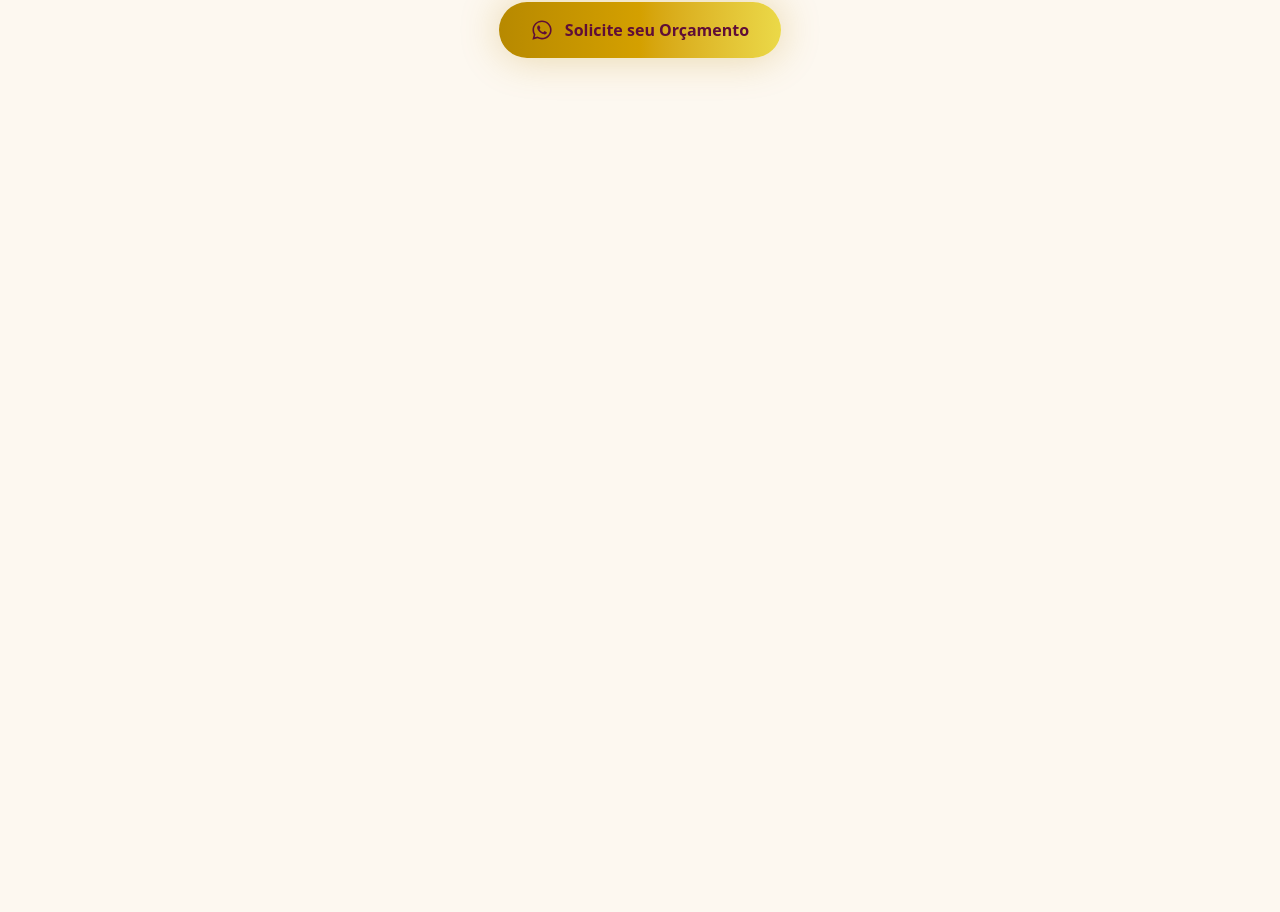
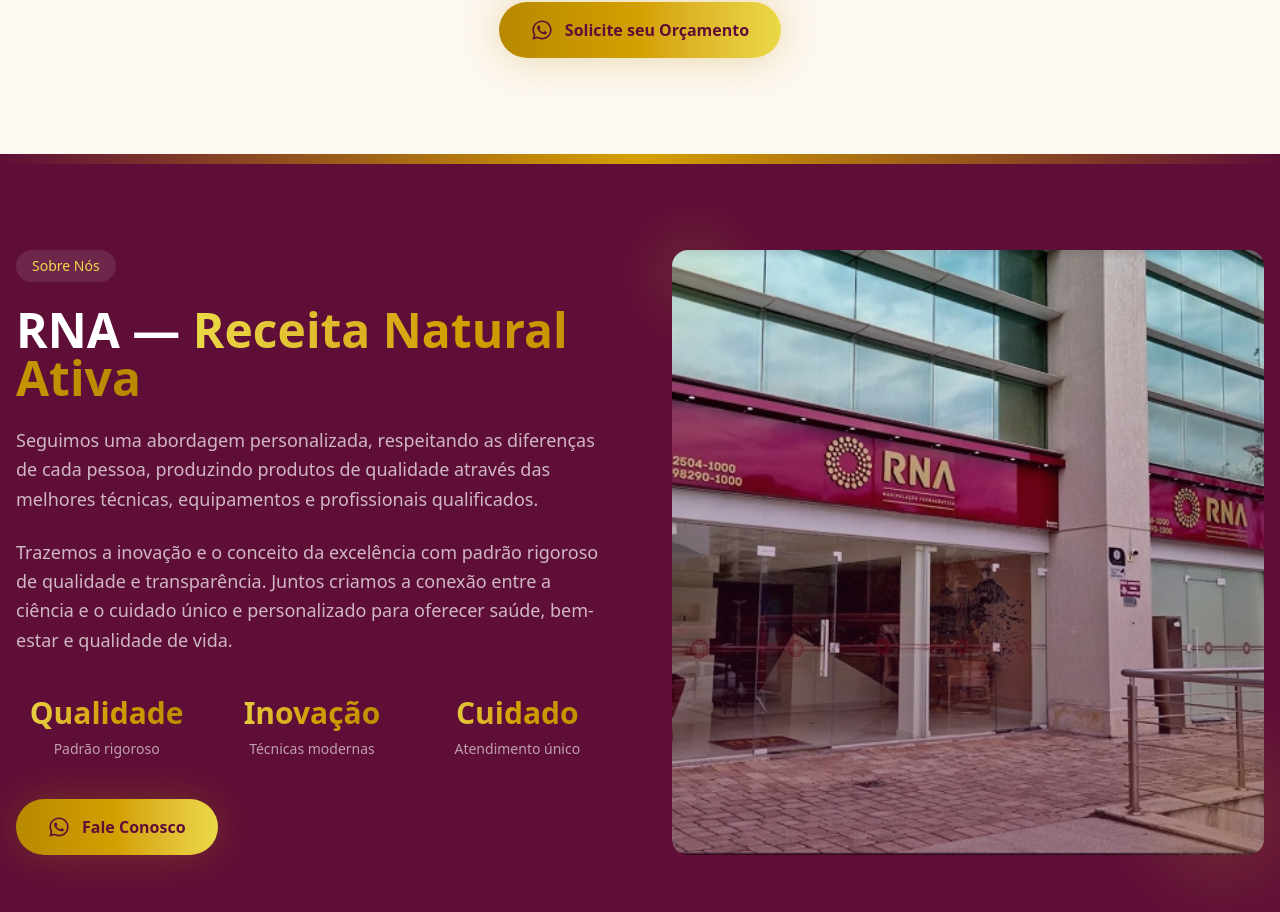
Before and after one commit to leonardofrizzi/rnamanipulacao-website, a Next.js app: page / in a window 1280 px wide. Shown: the part 1734-2646 px from the top of the page. Before the commit the page ends 1888 px from the top, so only its background shows below. Built offline with nearby package versions, Linux system fonts and the light colour scheme; a web font is replaced by a local one.

Commit message:
feat: add about section

```diff
--- a/src/app/page.tsx
+++ b/src/app/page.tsx
@@ -1,5 +1,5 @@
 import { Navbar } from '@/components/layout'
-import { Hero, Services } from '@/components/sections'
+import { Hero, Services, About } from '@/components/sections'
 
 export default function Home() {
   return (
@@ -8,6 +8,7 @@
       <main>
         <Hero />
         <Services />
+        <About />
       </main>
     </>
   )
--- /dev/null
+++ b/src/components/sections/About.tsx
@@ -0,0 +1,99 @@
+'use client'
+
+import Image from 'next/image'
+import Link from 'next/link'
+import { FaWhatsapp } from 'react-icons/fa'
+import { SectionDivider } from '@/components/ui'
+import { SITE_CONFIG } from '@/constants'
+
+export function About() {
+  return (
+    <section id="sobre" className="relative py-24 bg-wine">
+      <SectionDivider />
+      <div className="container mx-auto px-4">
+        <div className="grid grid-cols-1 lg:grid-cols-2 gap-12 lg:gap-16 items-stretch">
+          <div>
+            <span className="inline-block px-4 py-1.5 rounded-full bg-white/10 text-gold-light text-sm font-medium mb-6">
+              Sobre Nós
+            </span>
+            <h2 className="text-3xl md:text-4xl lg:text-5xl font-bold text-white mb-6">
+              RNA —{' '}
+              <span className="bg-gradient-to-r from-gold-light via-gold to-gold-dark bg-clip-text text-transparent">
+                Receita Natural Ativa
+              </span>
+            </h2>
+
+            <p className="text-lg text-white/70 mb-6 leading-relaxed">
+              Seguimos uma abordagem personalizada, respeitando as diferenças de cada pessoa, produzindo produtos de qualidade através das melhores técnicas, equipamentos e profissionais qualificados.
+            </p>
+
+            <p className="text-lg text-white/70 leading-relaxed">
+              Trazemos a inovação e o conceito da excelência com padrão rigoroso de qualidade e transparência. Juntos criamos a conexão entre a ciência e o cuidado único e personalizado para oferecer saúde, bem-estar e qualidade de vida.
+            </p>
+
+            <div className="grid grid-cols-3 gap-4 md:gap-6 mt-10">
+              <div className="text-center">
+                <div className="text-lg md:text-3xl font-bold bg-gradient-to-r from-gold-light via-gold to-gold-dark bg-clip-text text-transparent mb-1 md:mb-2">
+                  Qualidade
+                </div>
+                <p className="text-white/60 text-xs md:text-sm">Padrão rigoroso</p>
+              </div>
+              <div className="text-center">
+                <div className="text-lg md:text-3xl font-bold bg-gradient-to-r from-gold-light via-gold to-gold-dark bg-clip-text text-transparent mb-1 md:mb-2">
+                  Inovação
+                </div>
+                <p className="text-white/60 text-xs md:text-sm">Técnicas modernas</p>
+              </div>
+              <div className="text-center">
+                <div className="text-lg md:text-3xl font-bold bg-gradient-to-r from-gold-light via-gold to-gold-dark bg-clip-text text-transparent mb-1 md:mb-2">
+                  Cuidado
+                </div>
+                <p className="text-white/60 text-xs md:text-sm">Atendimento único</p>
+              </div>
+            </div>
+
+            <div className="mt-10 hidden lg:block">
+              <Link
+                href={`https://wa.me/${SITE_CONFIG.whatsapp}`}
+                target="_blank"
+                rel="noopener noreferrer"
+                className="group relative inline-flex items-center gap-3 bg-gradient-to-r from-gold-dark via-gold to-gold-light text-wine font-bold px-8 py-4 rounded-full transition-all duration-500 hover:scale-105 shadow-[0_0_40px_rgba(183,137,0,0.3)] hover:shadow-[0_0_60px_rgba(235,217,72,0.5)]"
+              >
+                <span className="absolute inset-0 rounded-full bg-gradient-to-r from-gold-light via-gold to-gold-dark opacity-0 group-hover:opacity-100 transition-opacity duration-500" />
+                <FaWhatsapp size={22} className="relative z-10" />
+                <span className="relative z-10">Fale Conosco</span>
+              </Link>
+            </div>
+          </div>
+
+          <div className="relative order-last lg:order-last flex">
+            <div className="relative w-full rounded-2xl overflow-hidden min-h-[300px] lg:min-h-0">
+              <Image
+                src="/images/sobre.webp"
+                alt="RNA Manipulação"
+                fill
+                className="object-cover"
+              />
+              <div className="absolute inset-0 bg-gradient-to-t from-wine/40 to-transparent" />
+            </div>
+            <div className="absolute -bottom-6 -right-6 w-32 h-32 bg-gradient-to-br from-gold-light/20 to-gold-dark/20 rounded-full blur-2xl" />
+            <div className="absolute -top-6 -left-6 w-24 h-24 bg-gradient-to-br from-gold-light/10 to-gold-dark/10 rounded-full blur-xl" />
+          </div>
+        </div>
+
+        <div className="mt-12 text-center lg:hidden">
+          <Link
+            href={`https://wa.me/${SITE_CONFIG.whatsapp}`}
+            target="_blank"
+            rel="noopener noreferrer"
+            className="group relative inline-flex items-center gap-3 bg-gradient-to-r from-gold-dark via-gold to-gold-light text-wine font-bold px-8 py-4 rounded-full transition-all duration-500 hover:scale-105 shadow-[0_0_40px_rgba(183,137,0,0.3)] hover:shadow-[0_0_60px_rgba(235,217,72,0.5)]"
+          >
+            <span className="absolute inset-0 rounded-full bg-gradient-to-r from-gold-light via-gold to-gold-dark opacity-0 group-hover:opacity-100 transition-opacity duration-500" />
+            <FaWhatsapp size={22} className="relative z-10" />
+            <span className="relative z-10">Fale Conosco</span>
+          </Link>
+        </div>
+      </div>
+    </section>
+  )
+}
```
Also changed, not shown: public/images/sobre.webp (added).
